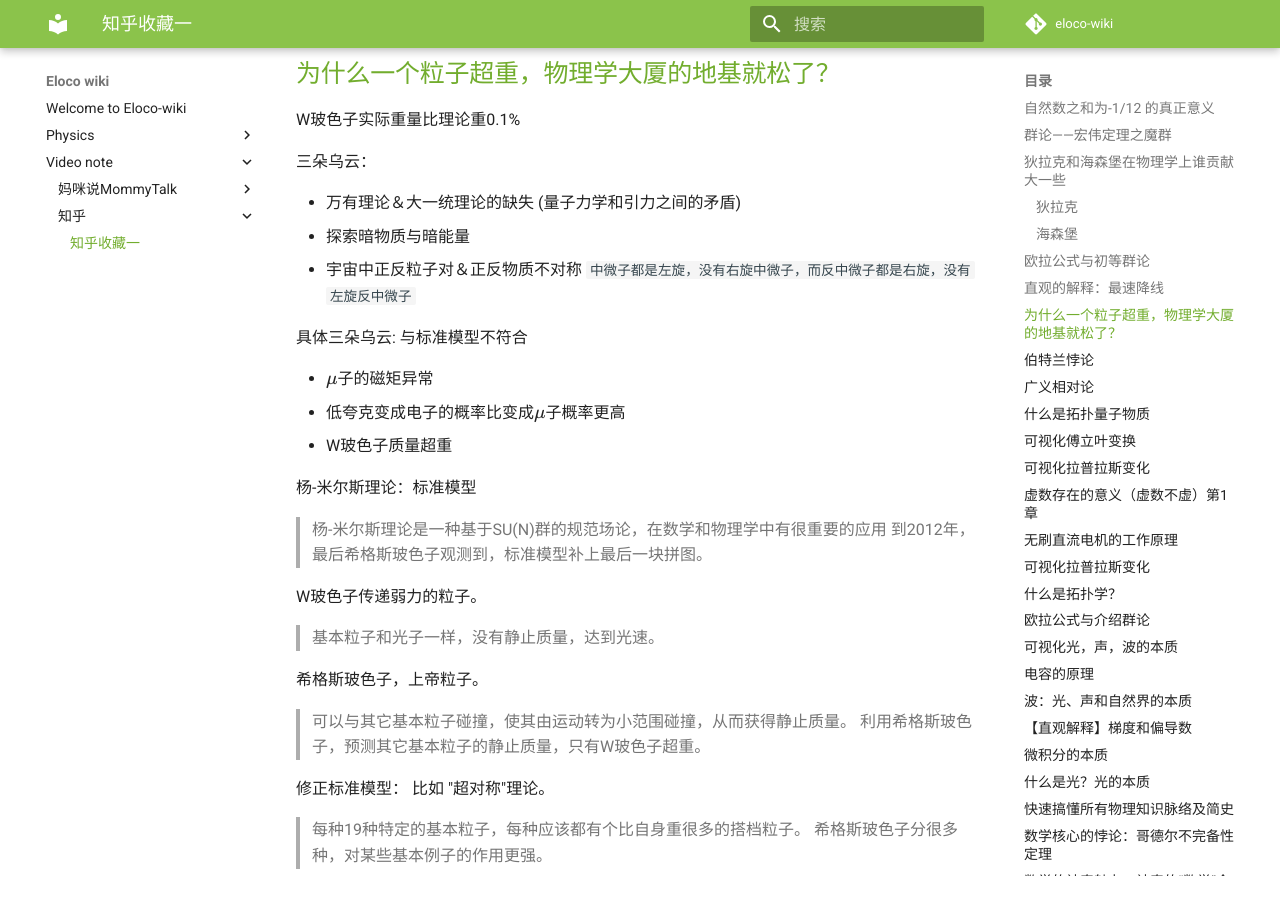
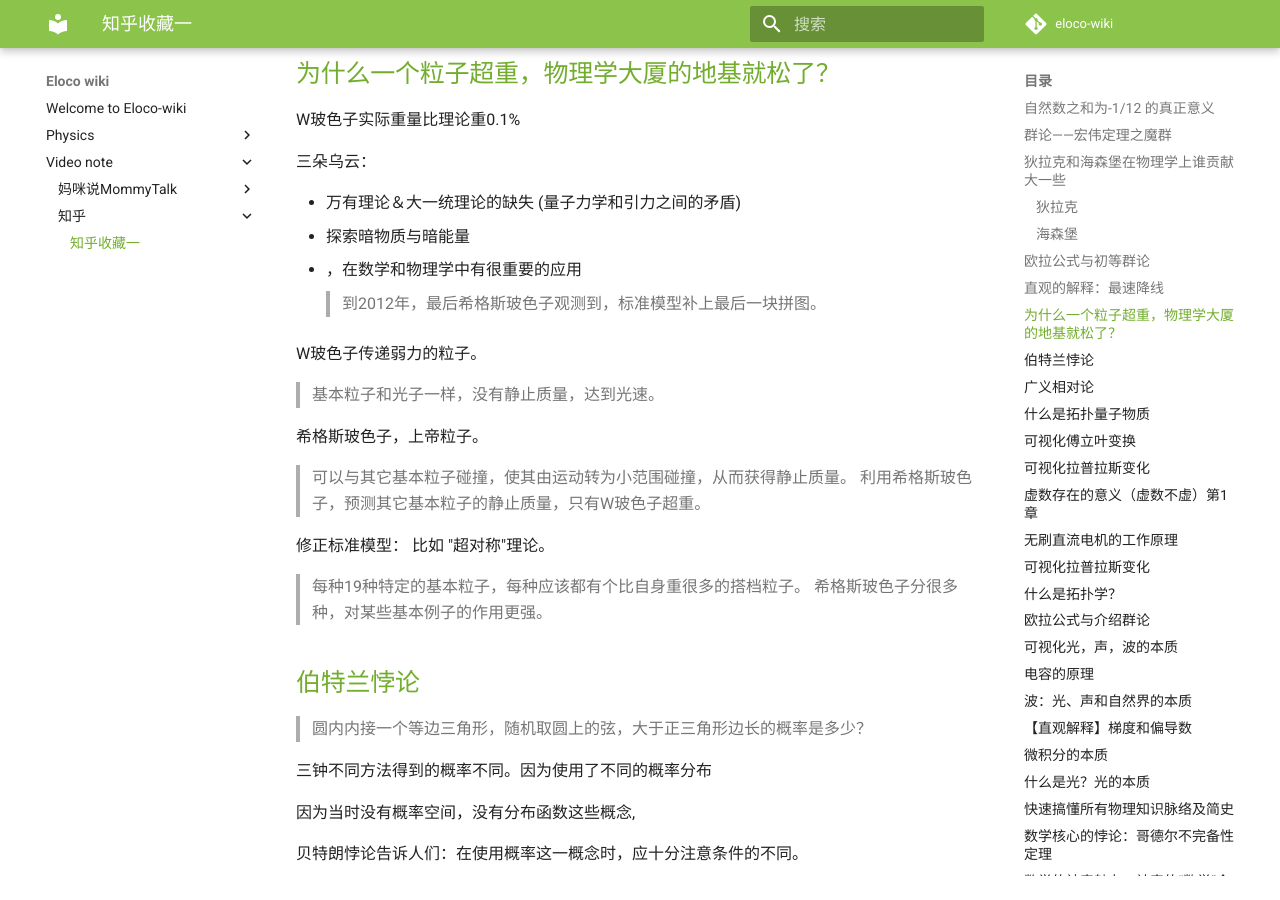
Before and after one commit to Eloco/eloco-wiki, an MkDocs documentation site: the page built from docs/video note/知乎/知乎收藏一.md, in a window 1280 px wide and 900 px high, scrolled down 2061 px. Built offline with MkDocs 1.6.1 and Material for MkDocs 9.7.7, drawn with Linux system fonts in a browser that asks for light colours; comment, search, counter and statistics services are not loaded.

Commit message:
vault backup: 2022-07-29 13:19:26

```diff
--- a/docs/video note/知乎/知乎收藏一.md
+++ b/docs/video note/知乎/知乎收藏一.md
@@ -90,17 +90,8 @@ W玻色子实际重量比理论重0.1%
 
 - 万有理论＆大一统理论的缺失 (量子力学和引力之间的矛盾)
 - 探索暗物质与暗能量
-- 宇宙中正反粒子对＆正反物质不对称 `中微子都是左旋，没有右旋中微子，而反中微子都是右旋，没有左旋反中微子`
-
-具体三朵乌云: 与标准模型不符合
-
-- $\mu子的磁矩异常$
-- 低夸克变成电子的概率比变成$\mu$子概率更高
-- W玻色子质量超重
-
-杨-米尔斯理论：标准模型
-
->杨-米尔斯理论是一种基于SU(N)群的规范场论，在数学和物理学中有很重要的应用
+-
+，在数学和物理学中有很重要的应用
 >到2012年，最后希格斯玻色子观测到，标准模型补上最后一块拼图。
 
 W玻色子传递弱力的粒子。
```
Also changed, not shown: docs/Physics/piece/宇称不守恒.md (added, +3 -0 lines), 1 other file.
